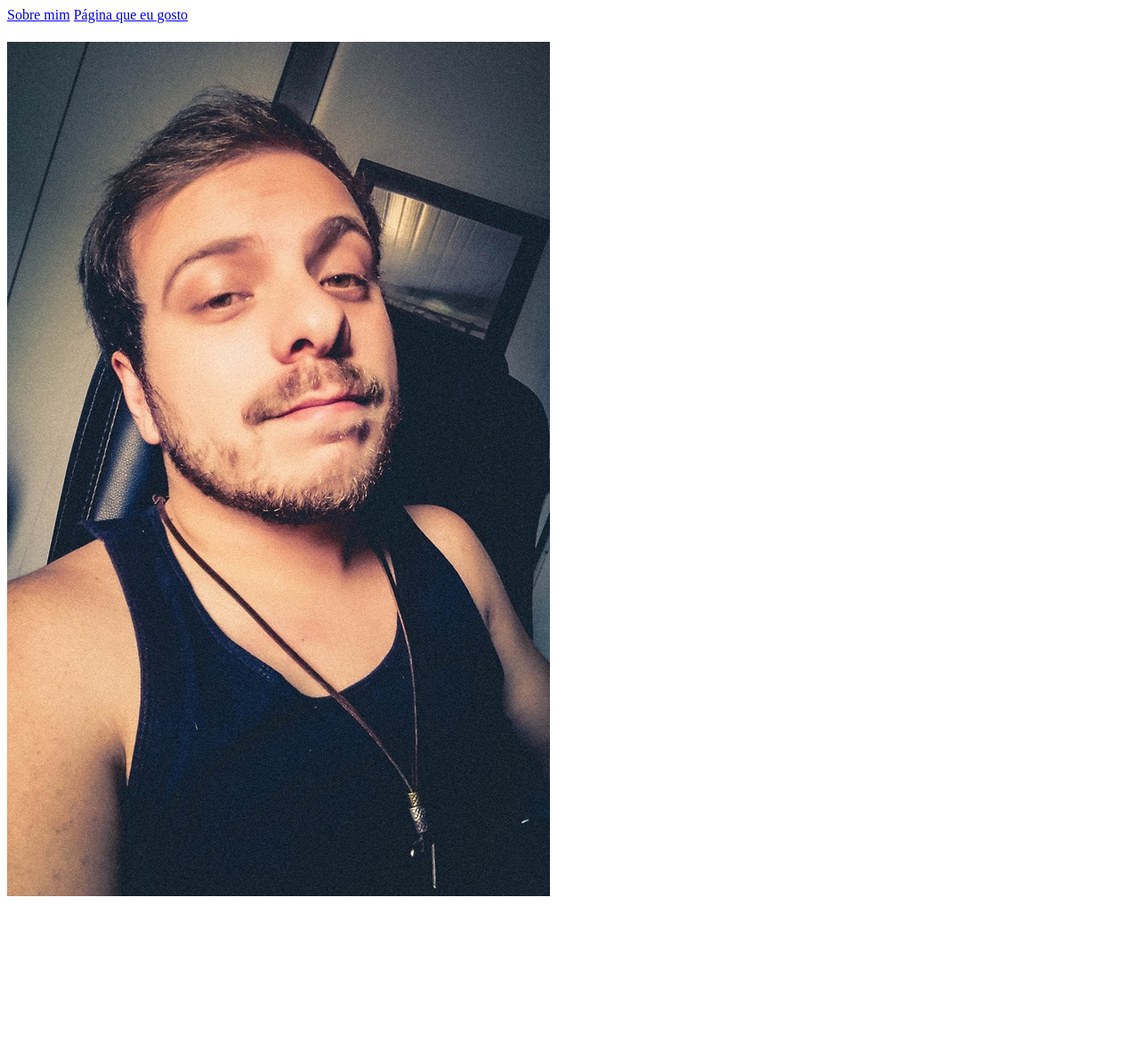
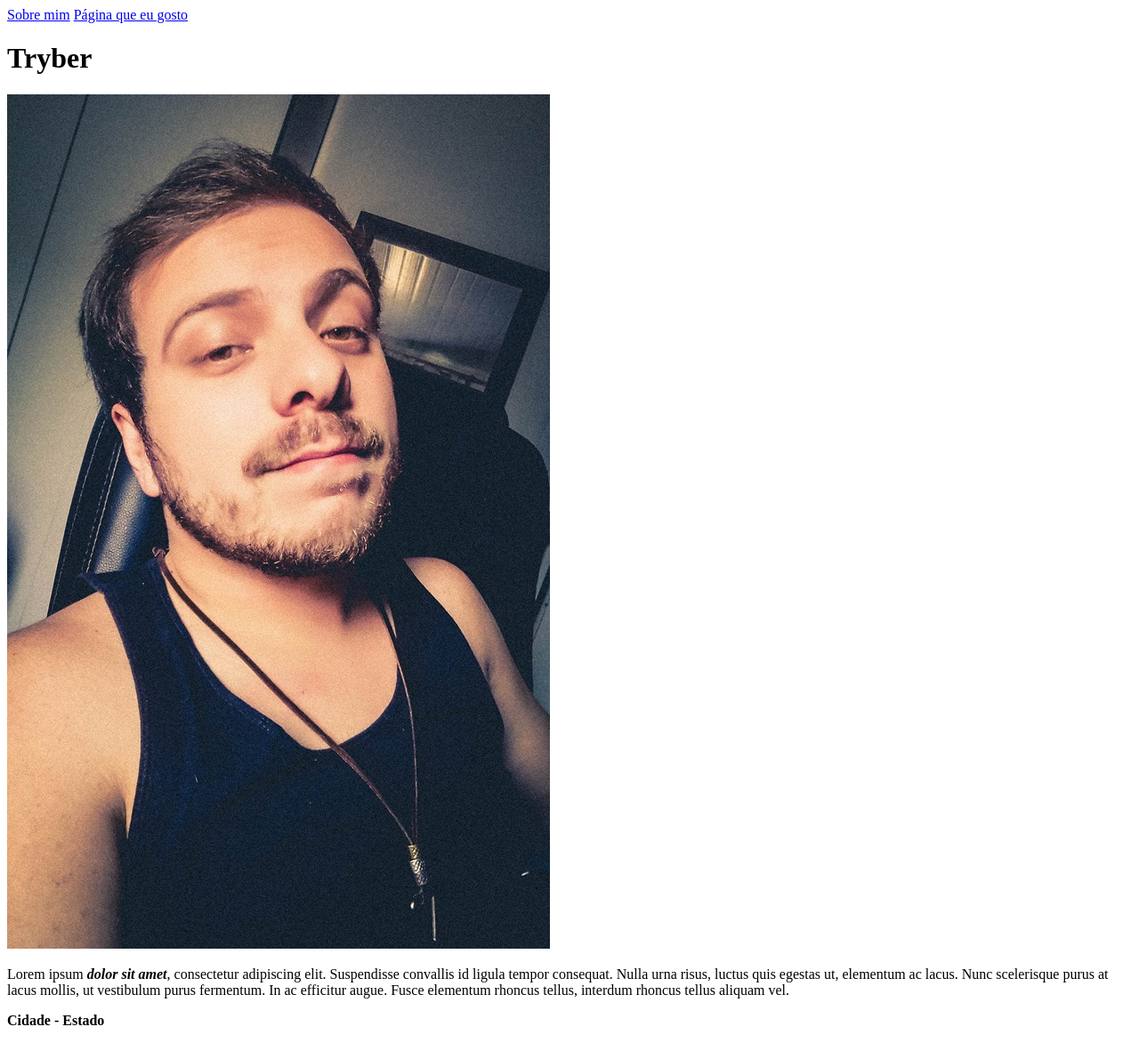
Before and after one commit to andersont33/andersont33.github.io, a plain HTML site: page index.html in a window 1280 px wide. Shown: the whole page at 89% size. Before the commit the page ends 1019 px from the top, so only its background shows below. Drawn offline with Linux system fonts and the light colour scheme.

Commit message:
Breve dercrição

```diff
--- a/index.html
+++ b/index.html
@@ -9,8 +9,10 @@
 <body>
 <a href="#sobre-mim">Sobre mim</a>
 <a href="#pagina">Página que eu gosto</a>
-<h1 class="Anderson Alcides Leite"></h1>
+<h1 class="Anderson Alcides Leite">Tryber</h1>
 <img src="euuu.jpg" alt="Minha foto de perfil" id="foto">
+<p class="descricao">Lorem ipsum <strong><em>dolor sit amet</em></strong>, consectetur adipiscing elit. Suspendisse convallis id ligula tempor consequat. Nulla urna risus, luctus quis egestas ut, elementum ac lacus. Nunc scelerisque purus at lacus mollis, ut vestibulum purus fermentum. In ac efficitur augue. Fusce elementum rhoncus tellus, interdum rhoncus tellus aliquam vel.</p>
+  <p class="resido"><strong>Cidade - Estado</strong></p>
 
 </body>
 </html>
```
